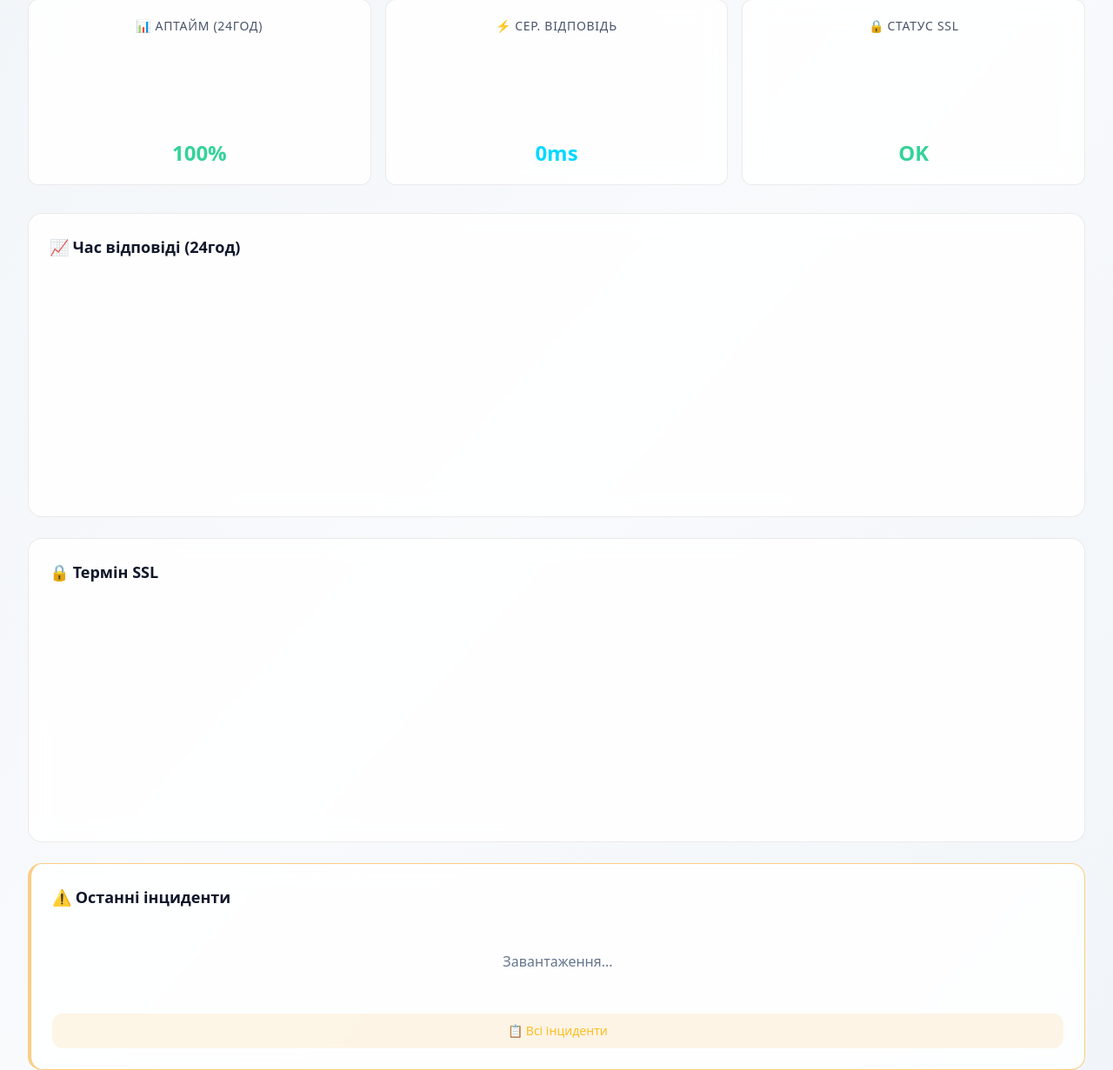
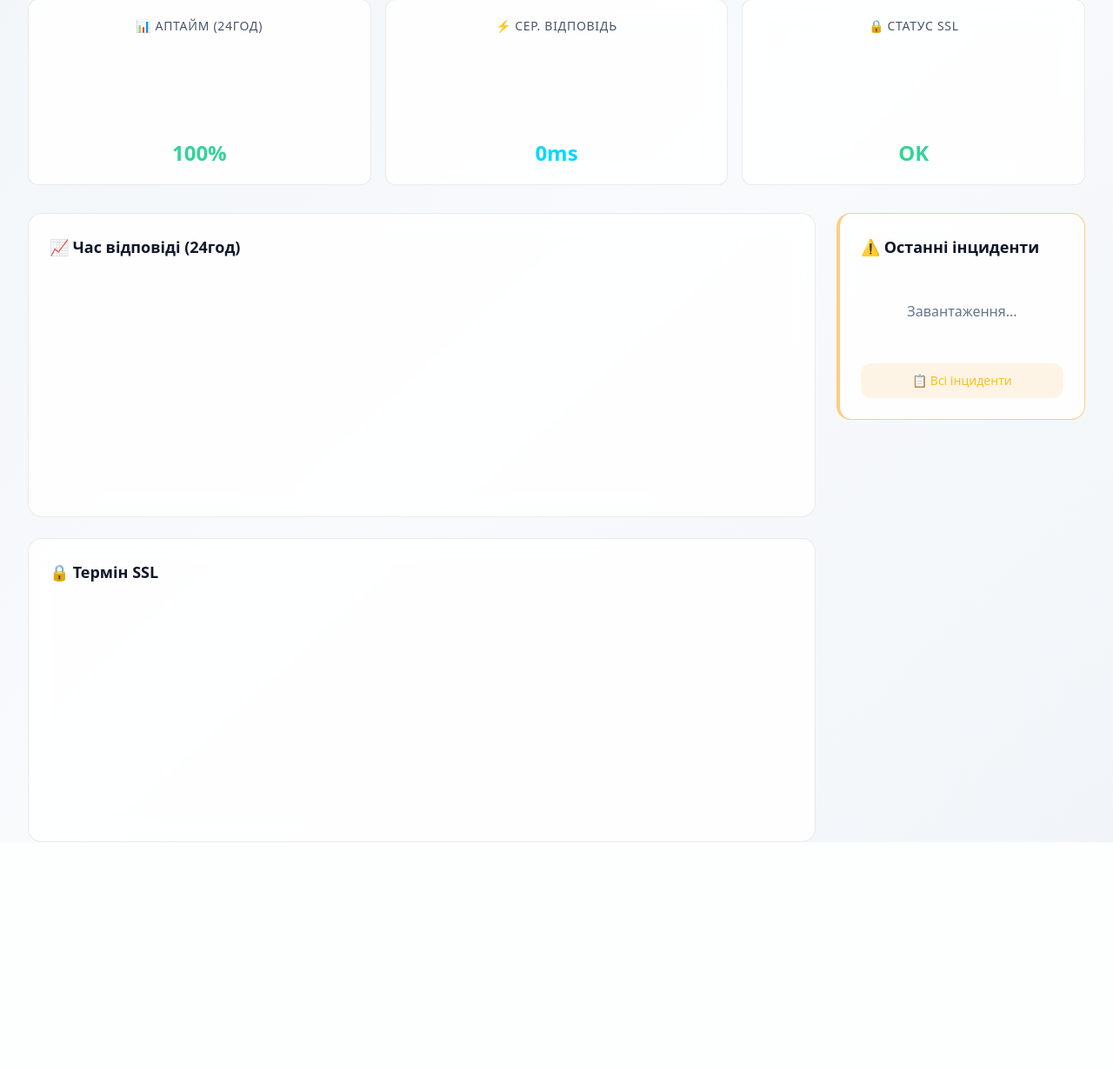
Before and after one commit to ajjs1ajjs/Uptime-Monitor, a FastAPI app: template Uptime_Robot/templates/dashboard.html in a window 1280 px wide. Shown: the part 205-1436 px from the top of the page at 87% size. After the commit the page ends 1174 px from the top, so only its background shows below. Run offline with FastAPI, Linux system fonts and the light colour scheme; the template is opened without the code that fills it, so the values that code supplies are empty; a map, chart or similar area stays blank; some libraries are stand-ins or nearby versions.

Commit message:
Move Recent Incidents to right sidebar column on dashboard

```diff
--- a/Uptime_Robot/templates/dashboard.html
+++ b/Uptime_Robot/templates/dashboard.html
@@ -76,7 +76,8 @@
         </div>
     </div>
 
-    <div class="space-y-6">
+    <div class="grid grid-cols-1 lg:grid-cols-4 gap-6">
+        <div class="lg:col-span-3 space-y-6">
             <div class="glass rounded-2xl p-6 card-hover transition">
                 <h3 class="text-lg font-semibold mb-4">📈 Час відповіді (24год)</h3>
                 <div class="relative h-64">
@@ -89,13 +90,15 @@
                     <canvas id="sslTimelineChart"></canvas>
                 </div>
             </div>
-
-        <div class="glass rounded-2xl p-6 card-hover transition border-l-4 border-amber-500/50">
+        </div>
+        <div class="lg:col-span-1">
+            <div class="glass rounded-2xl p-6 card-hover transition border-l-4 border-amber-500/50 sticky top-24">
                 <h3 class="text-lg font-semibold mb-4 flex items-center gap-2">⚠️ Останні інциденти</h3>
                 <div id="dashboardIncidents" class="space-y-2">
                     <div class="text-center py-8 text-slate-500">Завантаження...</div>
                 </div>
                 <button onclick="switchTab('incidents')" class="mt-4 w-full py-2.5 rounded-xl bg-amber-500/10 text-amber-400 hover:bg-amber-500/20 transition text-sm font-medium">📋 Всі інциденти</button>
+            </div>
         </div>
     </div>
 </div>
```
Lines whose indentation alone changed are shown as unchanged.
